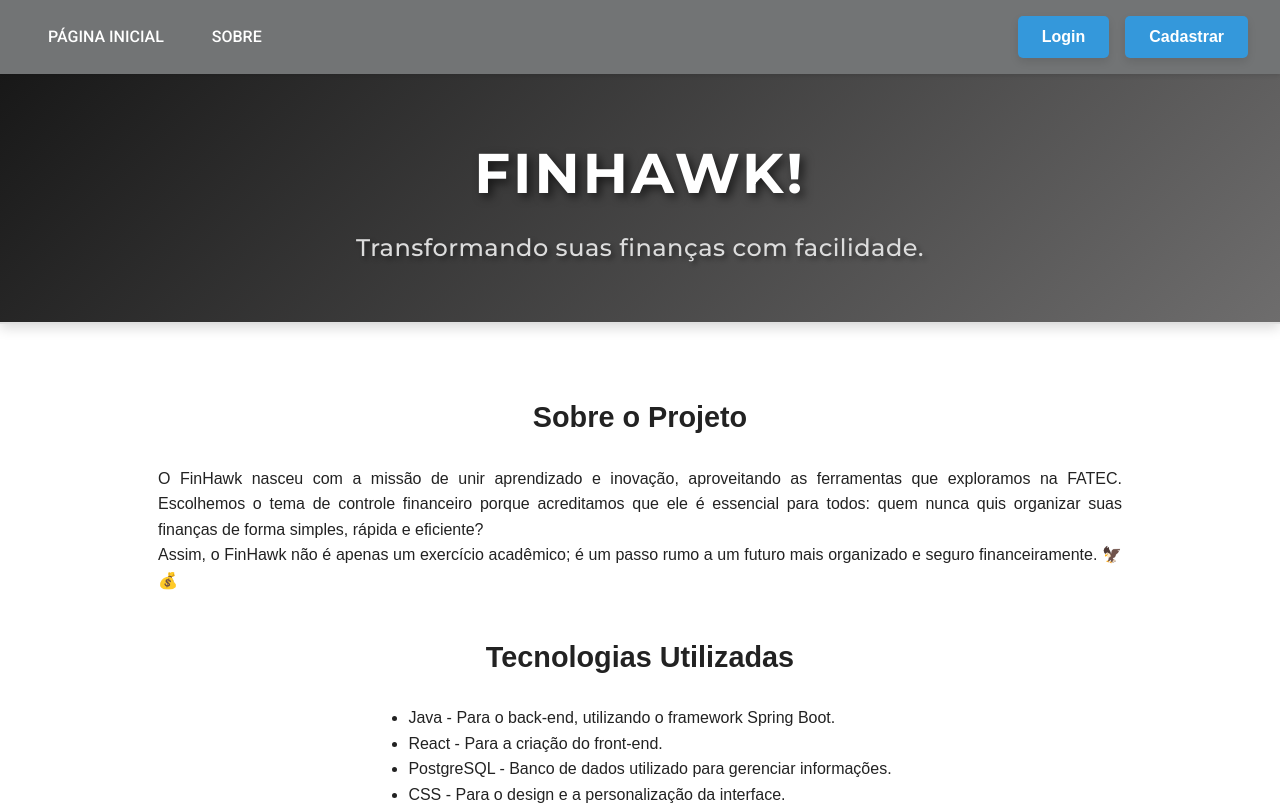
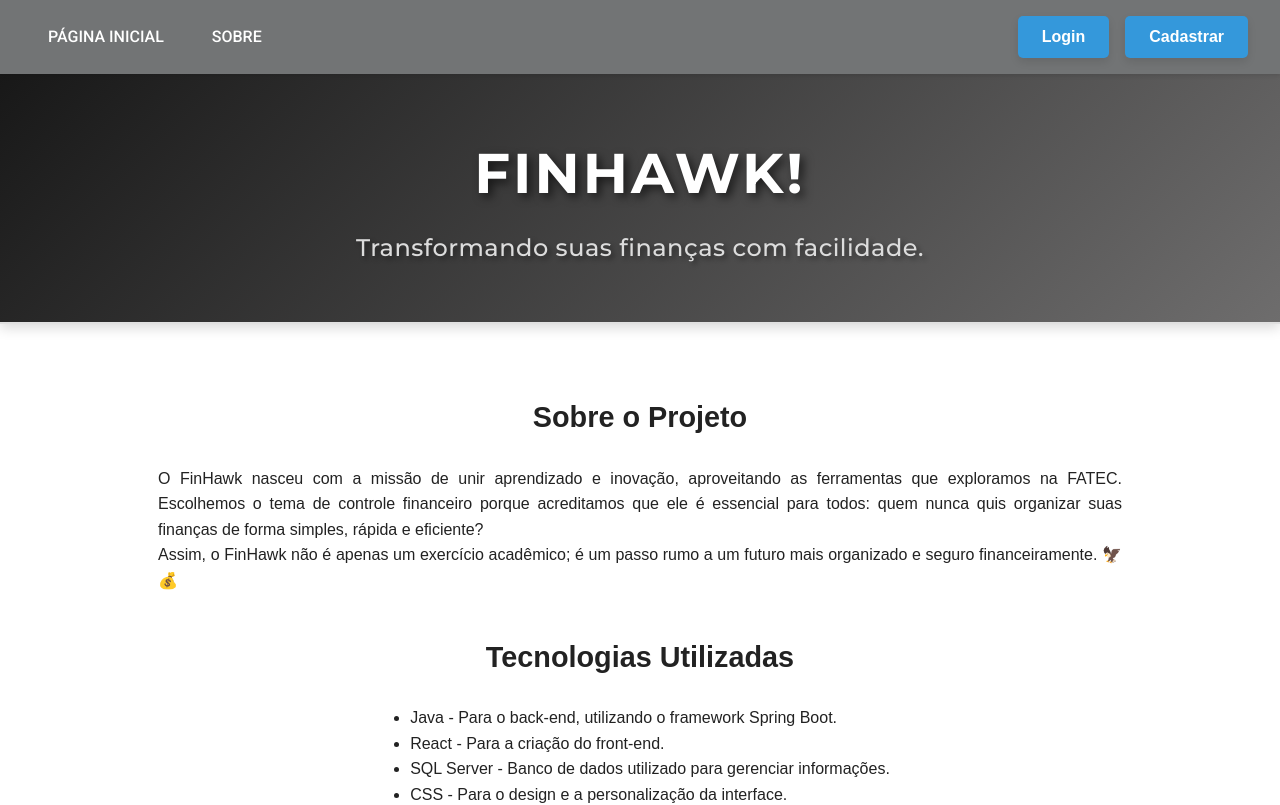
Before and after one commit to CarlosVigna/FinHawk, a React (Vite) app in the folder Frontend/: page /sobre in a window 1280 px wide. Shown: the top 805 px of the page. Built offline with nearby package versions, Linux system fonts and the light colour scheme.

Commit message:
Atualiza dependência do nanoid para a versão 3.3.8;

```diff
--- a/Frontend/src/pages/Sobre/index.jsx
+++ b/Frontend/src/pages/Sobre/index.jsx
@@ -70,7 +70,7 @@ const Sobre = () => {
         <ul>
           <li>Java - Para o back-end, utilizando o framework Spring Boot.</li>
           <li>React - Para a criação do front-end.</li>
-          <li>PostgreSQL - Banco de dados utilizado para gerenciar informações.</li>
+          <li>SQL Server - Banco de dados utilizado para gerenciar informações.</li>
           <li>CSS - Para o design e a personalização da interface.</li>
         </ul>
       </section>
```
Also changed, not shown: 1 other file (tests, documents, lock files or other folders).
